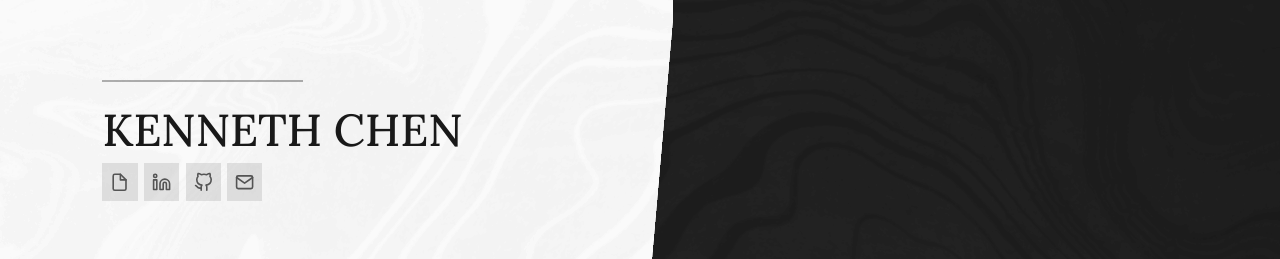
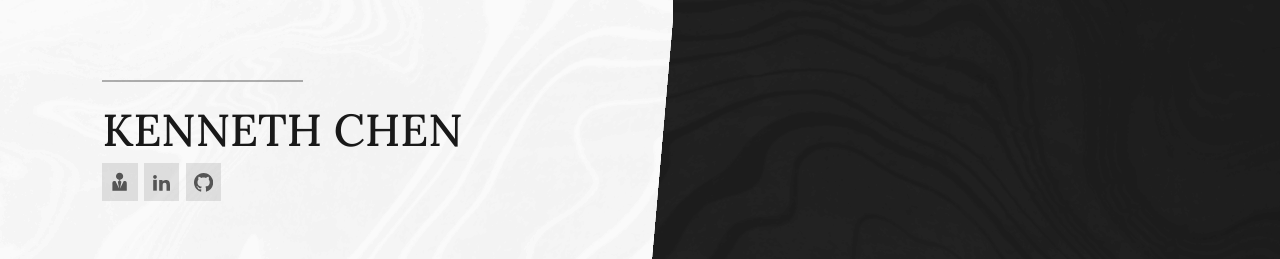
Before and after one commit to kennybc/kenny-portfolio, a React (Create React App) app: page / in a window 1280 px wide. Shown: the top 259 px of the page. Built offline with nearby package versions, Linux system fonts and the light colour scheme; a web font is replaced by a local one.

Commit message:
cleaned up + new icons

```diff
--- a/src/components/Page/index.js
+++ b/src/components/Page/index.js
@@ -1,26 +1,22 @@
 import { motion } from "framer-motion";
 import routeVariants from "pages/routeVariants";
 
-import { FiFile, FiGithub, FiLinkedin, FiMail } from "react-icons/fi";
+import { ImGithub, ImLinkedin2, ImUserTie } from "react-icons/im";
 
 import PageContent from "./PageContent";
 import "./styles.css";
 
 const icons = [
   {
-    icon: <FiFile />,
+    icon: <ImUserTie />,
     url: "test.com",
   },
   {
-    icon: <FiLinkedin />,
+    icon: <ImLinkedin2 />,
     url: "test2.com",
   },
   {
-    icon: <FiGithub />,
-    url: "test2.com",
-  },
-  {
-    icon: <FiMail />,
+    icon: <ImGithub />,
     url: "test2.com",
   },
 ];
--- a/src/components/Wrapper/index.js
+++ b/src/components/Wrapper/index.js
@@ -8,7 +8,7 @@ import { Routes, useLocation } from "react-router-dom";
 
 import "./styles.css";
 
-function Split() {
+function Split({ theta }) {
   const splitDimensions = getSplitDimensions();
 
   return (
@@ -18,6 +18,7 @@ function Split() {
         width: splitDimensions.width,
         height: splitDimensions.height,
         marginTop: splitDimensions.offset,
+        rotate: `${theta}deg`,
       }}
     ></div>
   );
@@ -38,7 +39,6 @@ export default function Wrapper({ children }) {
         "Wrapper " + (slantDimensions.reverse ? "Wrapper--Reverse" : "")
       }
       style={{
-        "--theta": `${slantDimensions.theta}deg`,
         "--slant-width": `${slantDimensions.width}vh`,
       }}
     >
@@ -51,7 +51,7 @@ export default function Wrapper({ children }) {
           {children}
         </Routes>
       </AnimatePresence>
-      <Split split={split} orientation={orientation} />
+      <Split theta={slantDimensions.theta} />
     </div>
   );
 }
--- a/src/components/Wrapper/styles.css
+++ b/src/components/Wrapper/styles.css
@@ -2,14 +2,12 @@
   position: fixed;
   top: 0;
   left: 50vw;
-  transform: rotate(var(--theta));
   transform-origin: 0 50%;
   backdrop-filter: invert(100%) brightness(110%);
   z-index: -1;
-  transition: transform 0.7s ease;
+  transition: rotate 0.7s ease;
 }
 .Wrapper {
-  --theta: 0deg;
   --direction: row;
   --yin: right;
   --yang: left;
```
